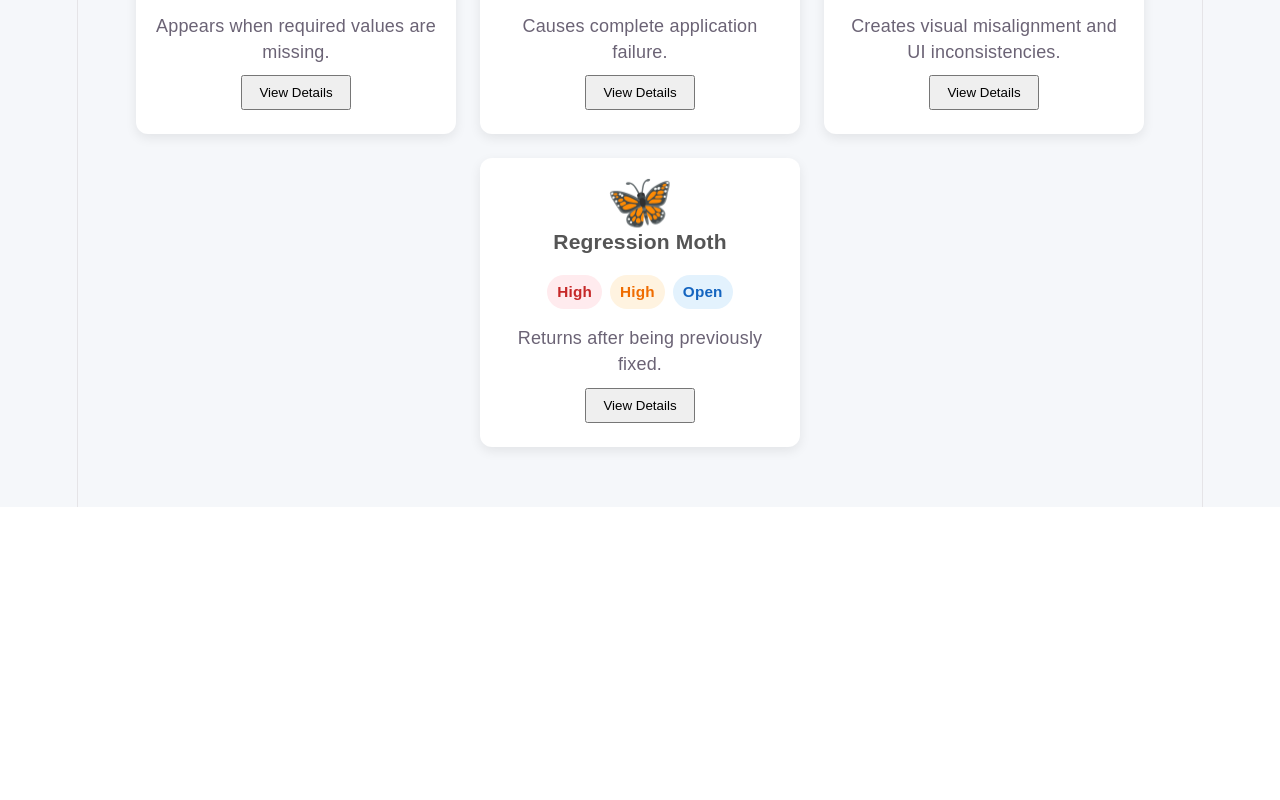
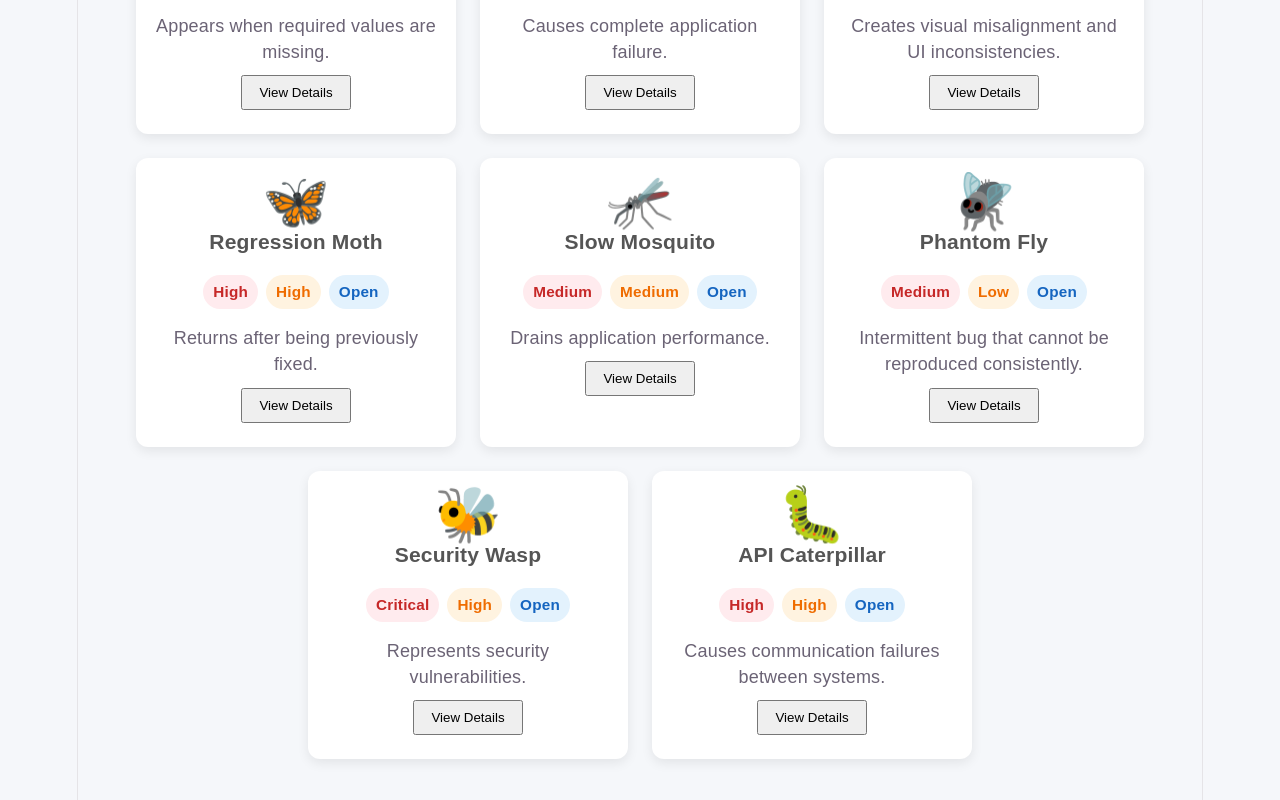
Before and after one commit to arlendev/qace-bug-lab, a Vue app in the folder app/: page / in a window 1280 px wide. Shown: the part 430-1230 px from the top of the page. Before the commit the page ends 937 px from the top, so only its background shows below. Built offline with nearby package versions, Linux system fonts and the light colour scheme.

Commit message:
Add eight founding bugs

```diff
--- a/app/src/data/bugs.js
+++ b/app/src/data/bugs.js
@@ -45,5 +45,53 @@ export const bugs = [
     image: "",
     description: "Returns after being previously fixed.",
     emoji: "🦋"
-  }
+  },
+
+  {
+  id: 5,
+  name: "Slow Mosquito",
+  family: "Mosquito",
+  severity: "Medium",
+  priority: "Medium",
+  status: "Open",
+  image: "",
+  description: "Drains application performance.",
+  emoji: "🦟"
+},
+
+{
+  id: 6,
+  name: "Phantom Fly",
+  family: "Fly",
+  severity: "Medium",
+  priority: "Low",
+  status: "Open",
+  image: "",
+  description: "Intermittent bug that cannot be reproduced consistently.",
+  emoji: "🪰"
+},
+
+{
+  id: 7,
+  name: "Security Wasp",
+  family: "Wasp",
+  severity: "Critical",
+  priority: "High",
+  status: "Open",
+  image: "",
+  description: "Represents security vulnerabilities.",
+  emoji: "🐝"
+},
+
+{
+  id: 8,
+  name: "API Caterpillar",
+  family: "Caterpillar",
+  severity: "High",
+  priority: "High",
+  status: "Open",
+  image: "",
+  description: "Causes communication failures between systems.",
+  emoji: "🐛"
+}
 ];
```
